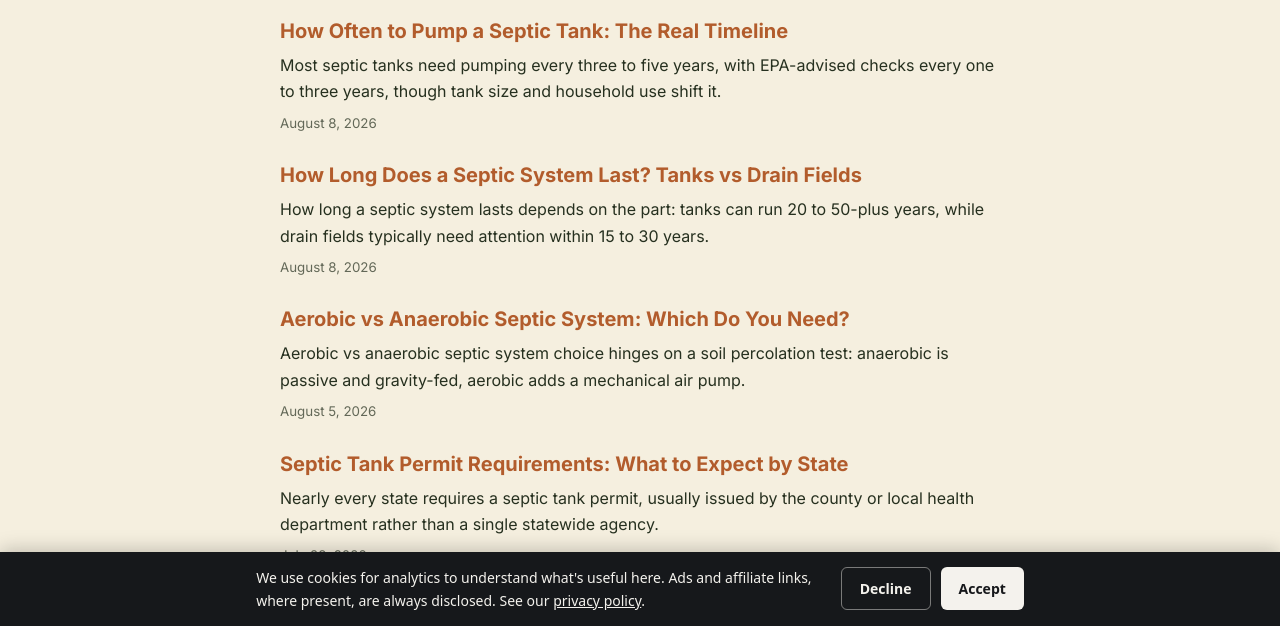
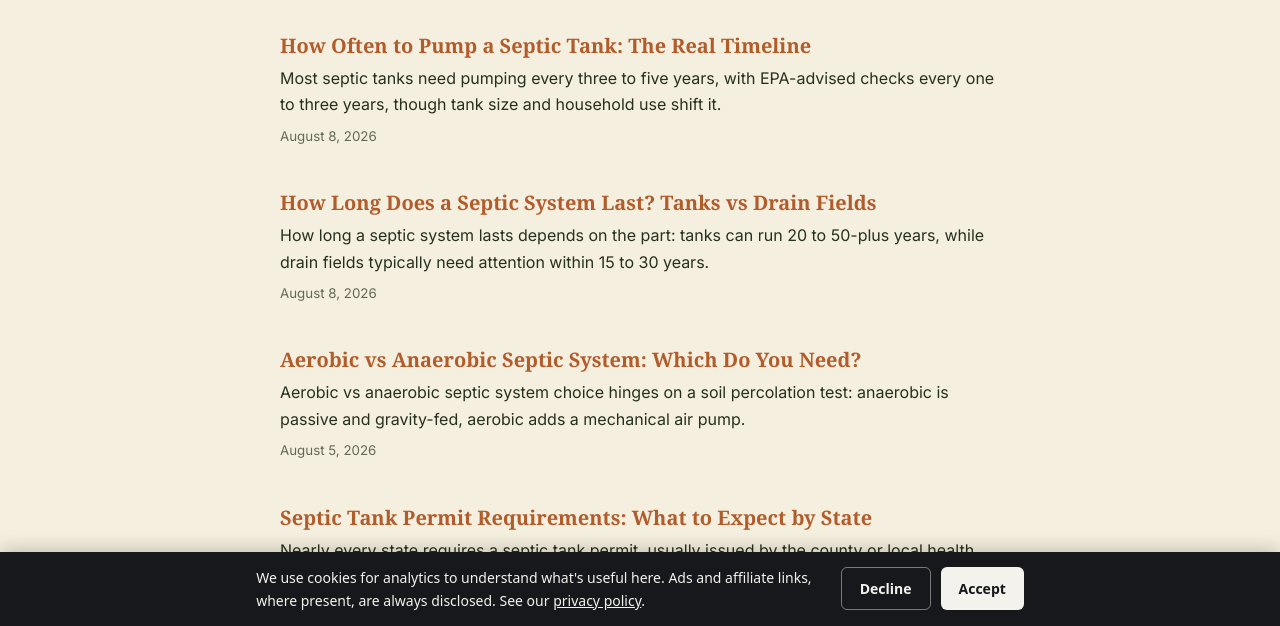
Before and after one commit to rsteitiyeh/septicsteward-site, an Astro site: page /guides in a window 1280 px wide. Shown: the part 174-800 px from the top of the page. Built offline with nearby package versions, Linux system fonts and the light colour scheme; Astro itself is replaced by a stand-in of ours.

Commit message:
codex-standards: guides card titles -> <h2> (X3)

```diff
--- a/src/pages/guides/index.astro
+++ b/src/pages/guides/index.astro
@@ -29,7 +29,7 @@
     <ul>
       {articles.map((a) => (
         <li>
-          <a href={`/${a.id}/`}>{a.data.title}</a>
+          <h2><a href={`/${a.id}/`}>{a.data.title}</a></h2>
           <p>{a.data.description}</p>
           <small>{fmt(a.data.updatedDate ?? a.data.publishDate)}</small>
         </li>
@@ -57,6 +57,7 @@
   ul { list-style: none; padding: 0; }
   li { margin: 24px 0; }
   li a { font-weight: 700; font-size: 20px; }
+  li h2 { margin: 0; }
   li p { margin: 4px 0; }
   small { opacity: .7; }
 </style>
```
